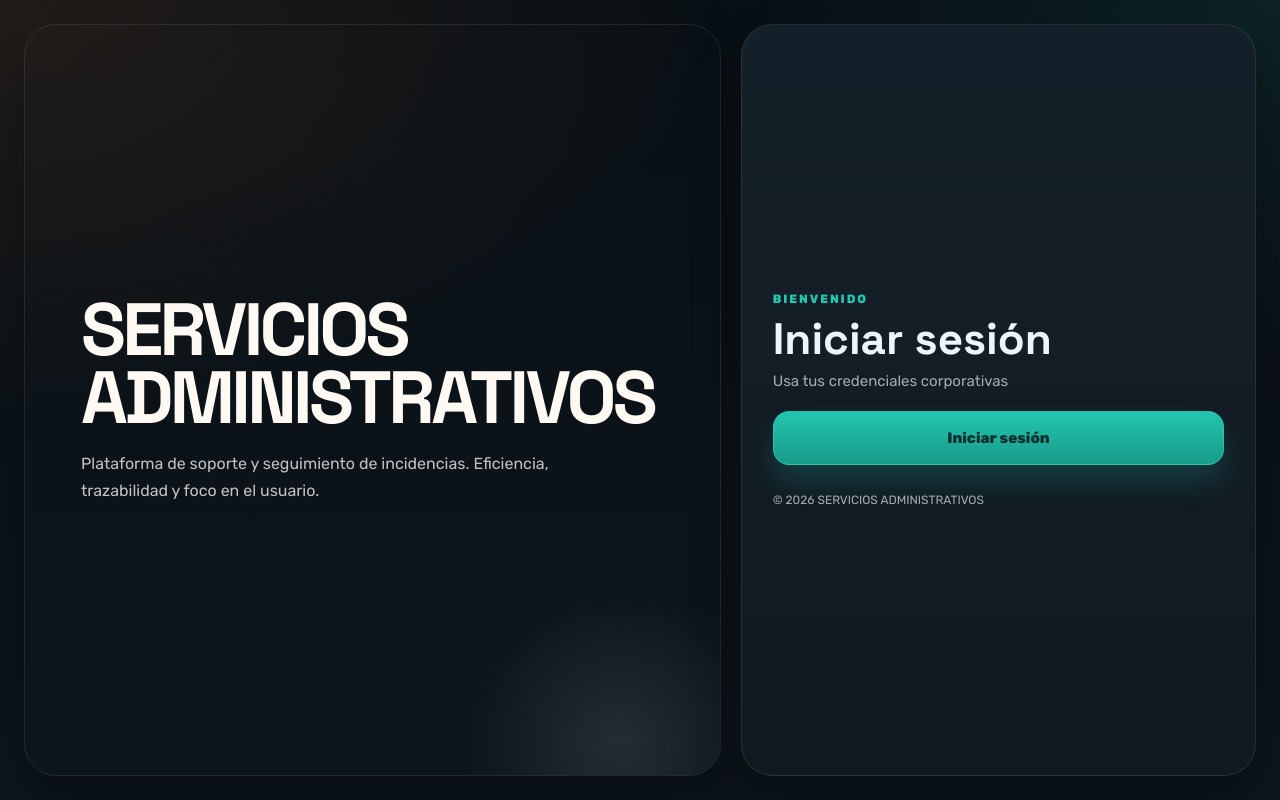
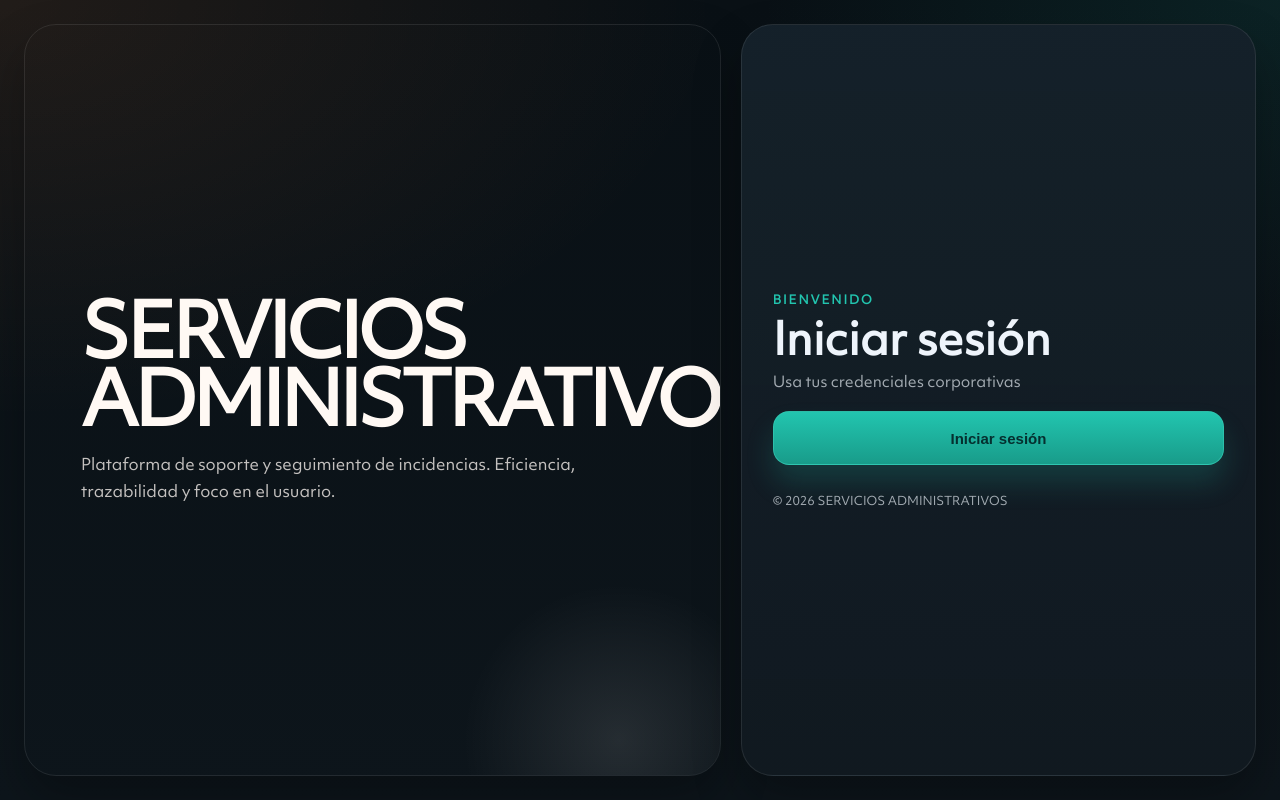
Before and after one commit to EstudiodeModaDev/SA-HelpDesk, a React (Vite) app: page /tickets/nuevo in a window 1280 px wide. Built offline with nearby package versions, Linux system fonts and the light colour scheme.

Commit message:
[NEW] Cambio de tipografia

```diff
--- a/src/App.css
+++ b/src/App.css
@@ -1,3 +1,17 @@
+@font-face {
+  font-family: 'Objektiv Mk1';
+  src: url('/fonts/ObjektivMk1_Trial_Rg.ttf') format('truetype');
+  font-style: normal;
+  font-weight: 200;
+}
+
+body, html {
+  font-family: 'Objektiv Mk1', sans-serif;
+  font-style: normal;
+  font-weight: 200;
+}
+
+
 :root{
   --brand-700:#6e2b00;
   --brand-600:#8a3a00;
--- a/src/Components/RichTextBase64/RichTextBase64.css
+++ b/src/Components/RichTextBase64/RichTextBase64.css
@@ -125,7 +125,6 @@
 
 /* Código inline */
 .rte-editor code{
-  font-family: ui-monospace, SFMono-Regular, Menlo, Consolas, monospace;
   background: color-mix(in oklab, var(--field-bg, #f1f5f9) 96%, transparent);
   border: 1px solid var(--rte-border);
   border-radius: 6px;
--- a/src/index.css
+++ b/src/index.css
@@ -1,5 +1,3 @@
-@import url('https://fonts.googleapis.com/css2?family=Space+Grotesk:wght@300..700&display=swap');
-@import url('https://fonts.googleapis.com/css2?family=Rubik:ital,wght@0,300..900;1,300..900&display=swap');
 
 /* ====== DARK ====== */
 
@@ -49,8 +47,6 @@ body {
   margin: 0;
   min-width: 320px;
   min-height: 100vh;
-  font-family: "Rubik", sans-serif;
-  font-weight: 400;
   line-height: 1.6;
 }
 
@@ -65,7 +61,6 @@ button {
   padding: 0.6em 1.2em;
   font-size: 1em;
   font-weight: 500;
-  font-family: inherit;
   background-color: #1a1a1a;
   cursor: pointer;
   transition: border-color 0.25s;
@@ -79,7 +74,6 @@ button:focus-visible {
 }
 
 h1, h2, h3, h4, h5, h6{
-  font-family: "Space Grotesk", ui-sans-serif, system-ui, -apple-system, "Segoe UI", Roboto, Arial, sans-serif;
   font-optical-sizing: auto;
   font-size: 20px;
 }
```
Also changed, not shown: public/fonts/ObjektivMk1_Trial_Rg.ttf (added).
